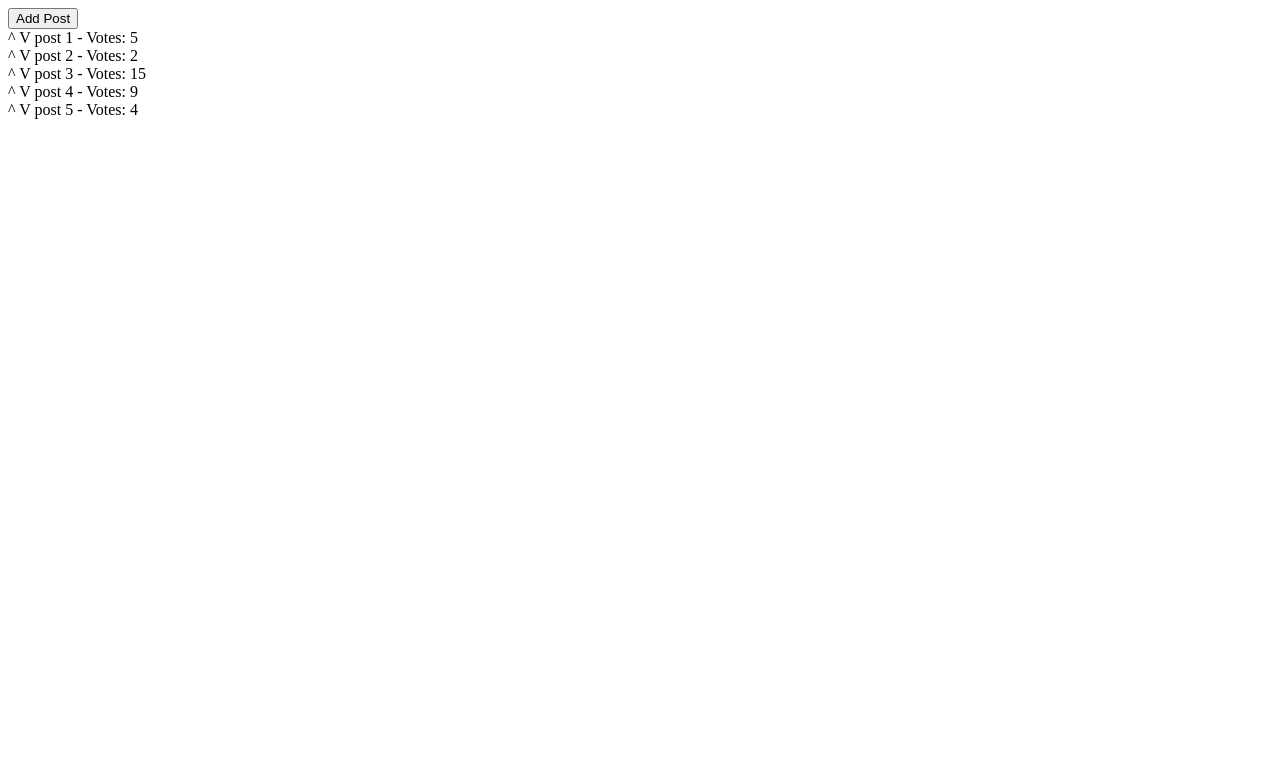
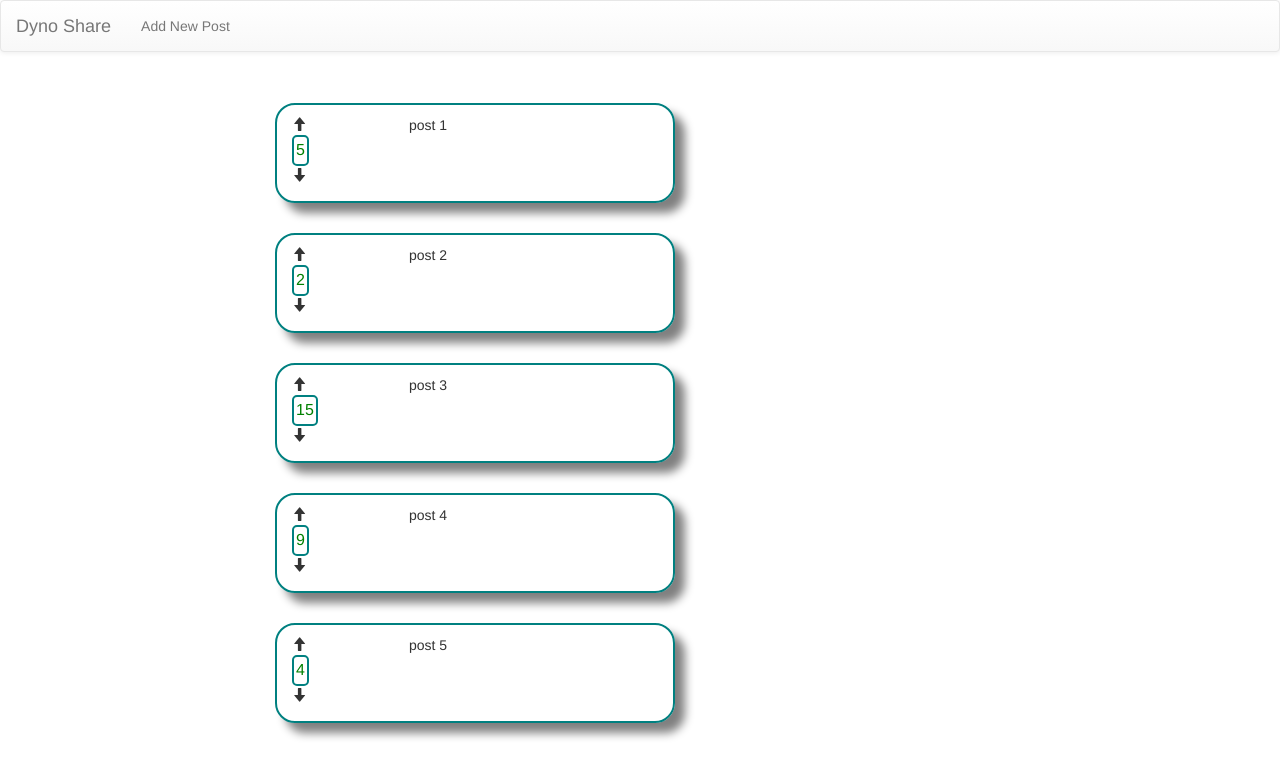
Before and after one commit to maksimgm/dyno_posts_mean, a plain HTML site: page index.html in a window 1280 px wide. Drawn offline with nearby package versions, Linux system fonts and the light colour scheme.

Commit message:
add style to app using bootstrap and cs

```diff
--- a/index.html
+++ b/index.html
@@ -5,31 +5,68 @@
   <title>Dyno Share</title>
   <script type="text/javascript" src="https://cdnjs.cloudflare.com/ajax/libs/angular.js/1.4.4/angular.js"></script>
   <script src="app.js"></script>
+  <link rel="stylesheet" href="style.css">
+  <!-- Latest compiled and minified CSS -->
+  <link rel="stylesheet" href="https://maxcdn.bootstrapcdn.com/bootstrap/3.3.5/css/bootstrap.min.css">
+
+  <!-- Optional theme -->
+  <link rel="stylesheet" href="https://maxcdn.bootstrapcdn.com/bootstrap/3.3.5/css/bootstrap-theme.min.css">
+
+  <!-- Latest compiled and minified JavaScript -->
+  <script src="https://maxcdn.bootstrapcdn.com/bootstrap/3.3.5/js/bootstrap.min.js"></script>
 </head>
+
 <body ng-app='dynoPosts' ng-controller="MainController">
-    <button ng-click="formToggle()">Add Post</button>
-    <form ng-submit="addPost()" ng-show="postToggle">
-      <input type="text" ng-model="data.title" placeholder="Title"></input>
-      <br>
-      <input type="text" ng-model='data.link' placeholder="Link">
-      <button type="submit">Add New Post</button>
-      <button type="submit">Cancel</button>
-    </form>
+  <nav class="navbar navbar-default">
+    <div class="container-fluid">
+      <div class="navbar-header">
+        <a href="#" class="navbar-brand">Dyno Share</a>
+        <ul class="nav navbar-nav navbar-right">
+          <li><a ng-href="#" ng-click="formToggle()">Add New Post</a></li>
+        </ul>
+      </div>
+    </div>
+  </nav>
 
-    <div ng-repeat="post in posts | orderBy: '-upvotes'">
-      <span ng-click="incremVotes(post)">^</span>
-      <span ng-click="decremVotes(post)">V</span>
-      <a ng-show="post.link" ng-href="{{post.link}}">
-        {{post.title}}
-      </a>
-      <span ng-hide="post.link">
-        {{post.title}}
-      </span>
-      <span>
-      - Votes: {{post.votes}}
-      </span>
+  <div class="container">
+    <div class="col-xs-10 col-xs-offset-1">
+      <form action="javascript:void(0)" class="newPost well"  ng-submit="addPost()" ng-show="postToggle">
+        <div class="form-group">
+          <label for="title"></label>
+          <input class="form-control" type="text" ng-model="data.title" placeholder="Title" id="title"></input>
+        </div>
+        <div class="form-group">
+          <label for="link"></label>
+          <input class="form-control" type="text" ng-model='data.link' placeholder="Link" id="id">
+          <button class="btn btn-md btn-warning form_btn pull-left" type="submit">Cancel</button>
+          <button class="btn btn-md btn-success form_btn pull-right" type="submit">Create</button>
+        </div>
+      </form>
     </div>
+  </div>
+  <div class="container">
+    <div class="col-xs-8 col-xs-offset-2">
 
 
+      <div ng-repeat="post in posts | orderBy: '-upvotes'" class="postsCon">
+        <div class="col-xs-4">
+          <span ng-click="incremVotes(post)"class="glyphicon glyphicon-arrow-up"></span><br>
+
+          <span class="numVotes" ng-class="{upvote: post.votes>0, downvote: post.votes<0}">
+          {{post.votes}}
+          </span><br>
+
+          <span class="glyphicon glyphicon-arrow-down" ng-click="decremVotes(post)"></span>
+        </div>
+        <a ng-show="post.link" ng-href="{{post.link}}">
+          {{post.title}}
+        </a>
+        <span ng-hide="post.link">
+          {{post.title}}
+        </span>
+
+      </div>
+    </div>
+  </div>
 </body>
 </html>
--- /dev/null
+++ b/style.css
@@ -0,0 +1,39 @@
+.ng-cloak{
+  display: none !important;
+}
+
+.upvote{
+  color: green;
+}
+
+.downvote{
+  color: red;
+}
+
+.form_btn{
+  margin-top: 15px;
+}
+.col-xs-10 .well{
+  padding-bottom: 40px;
+}
+.postsCon{
+  display: block;
+  margin-top: 30px;
+  height: 100px;
+  width: 400px;
+  border: 2px teal solid;
+  border-radius: 20px;
+  box-shadow: 10px 10px 10px grey;
+  padding-top: 10px;
+
+}
+.newPost{
+  border-bottom: 40px;
+}
+.numVotes{
+  display: inline-block;
+  font-size: 16px;
+  padding: 2px;
+  border: 2px solid teal;
+  border-radius: 5px;
+}
```
